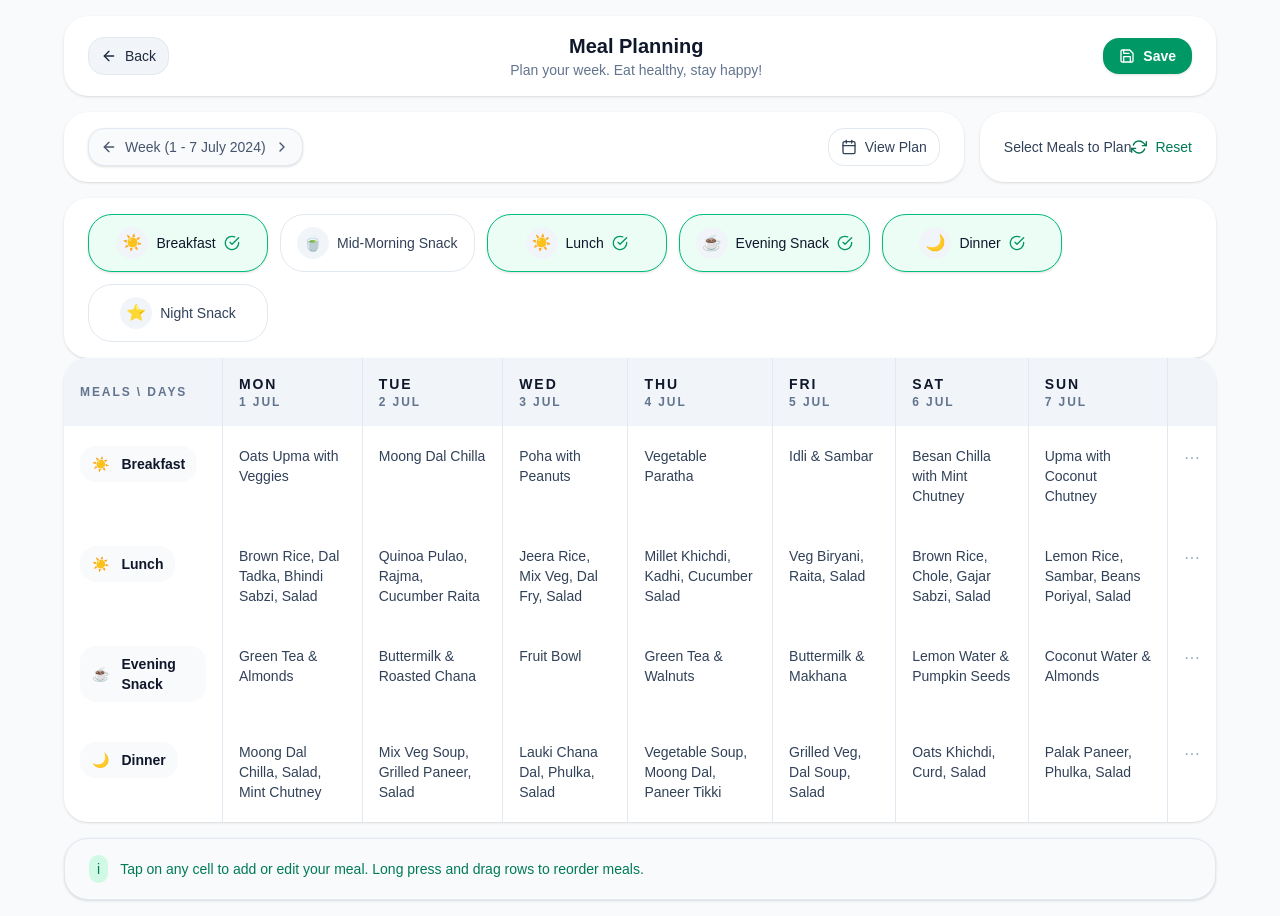
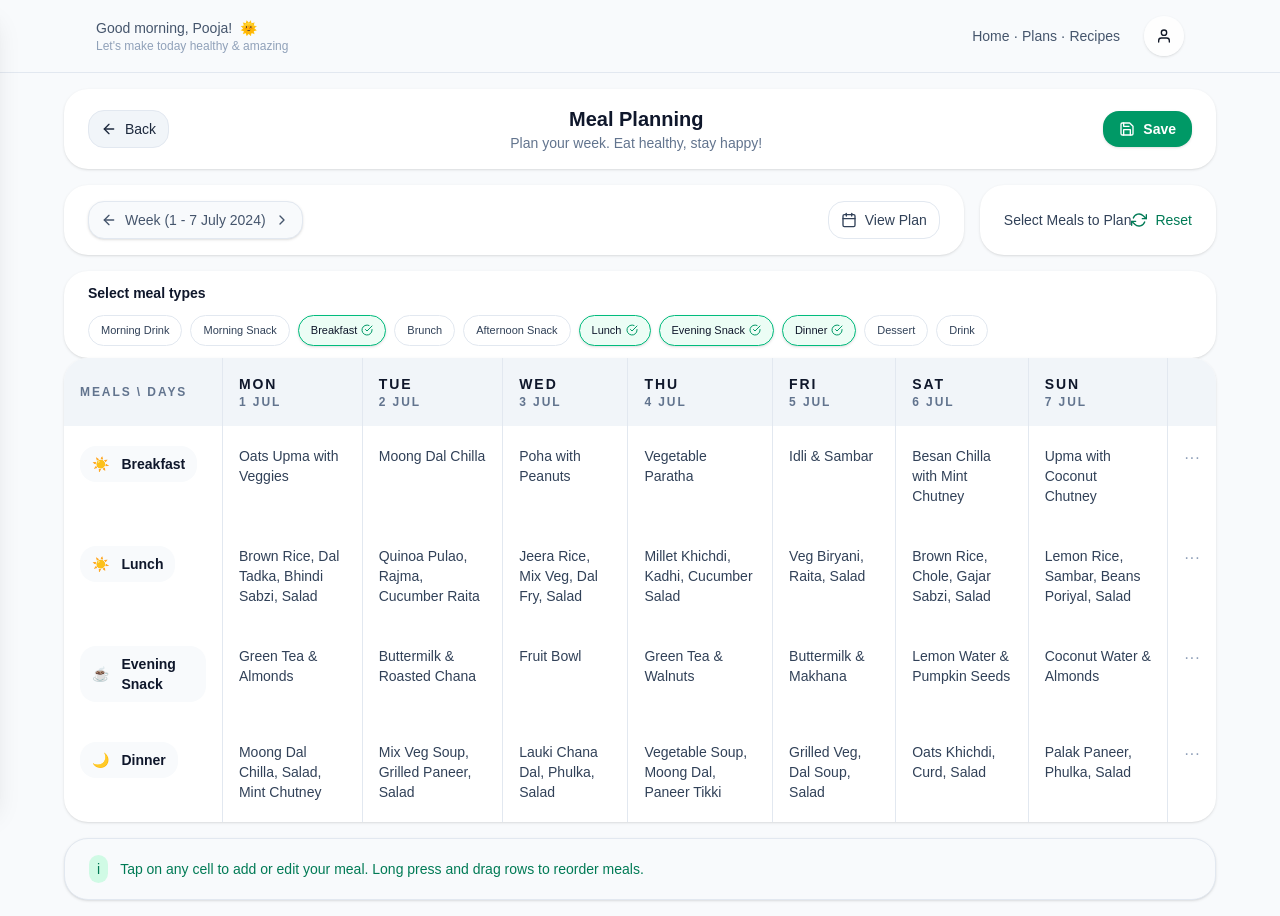
Before and after one commit to pu-vi/kyabanaye, a Next.js app: page /plan in a window 1280 px wide. Built offline with nearby package versions, Linux system fonts and the light colour scheme.

Commit message:
Update meal type pills and synchronized with schema enum

```diff
--- /dev/null
+++ b/app/components/AppHeader.tsx
@@ -0,0 +1,46 @@
+"use client";
+
+import { useState } from "react";
+import { FiMenu, FiUser } from "react-icons/fi";
+import Drawer from "./Drawer";
+
+export default function AppHeader() {
+  const [drawerOpen, setDrawerOpen] = useState(false);
+
+  return (
+    <>
+      <Drawer open={drawerOpen} onClose={() => setDrawerOpen(false)} />
+      <header className="bg-slate-50 border-b border-slate-200">
+        <div className="mx-auto max-w-6xl px-4 py-4 sm:px-6 lg:px-8">
+          <div className="flex items-center justify-between gap-4">
+            <div className="flex items-center gap-3">
+              <button
+                aria-label="menu"
+                className="p-2 rounded-2xl bg-white text-slate-800 shadow-sm lg:hidden"
+                onClick={() => setDrawerOpen(true)}
+              >
+                <FiMenu size={20} />
+              </button>
+              <div className="text-left">
+                <p className="text-sm text-slate-600">
+                  Good morning, Pooja! <span className="ml-1">🌞</span>
+                </p>
+                <p className="text-xs text-slate-400">
+                  Let's make today healthy & amazing
+                </p>
+              </div>
+            </div>
+            <div className="hidden lg:flex lg:items-center lg:gap-6">
+              <nav className="text-sm text-slate-600">
+                Home · Plans · Recipes
+              </nav>
+              <div className="w-10 h-10 rounded-full bg-white/80 flex items-center justify-center shadow">
+                <FiUser />
+              </div>
+            </div>
+          </div>
+        </div>
+      </header>
+    </>
+  );
+}
--- a/app/components/Drawer.tsx
+++ b/app/components/Drawer.tsx
@@ -5,7 +5,7 @@ import { usePathname } from "next/navigation";
 import { FiX, FiCalendar, FiGrid, FiBookOpen, FiList } from "react-icons/fi";
 
 const links = [
-  { href: "/plan/today", label: "Today's Plan", icon: FiCalendar },
+  { href: "/", label: "Today's Plan", icon: FiCalendar },
   { href: "/plan", label: "Weekly Plan", icon: FiGrid },
   { href: "/menu", label: "My Menu", icon: FiBookOpen },
   { href: "/dish", label: "Dishes", icon: FiList },
--- a/app/layout.tsx
+++ b/app/layout.tsx
@@ -1,6 +1,7 @@
 import type { Metadata } from "next";
 import { Geist, Geist_Mono } from "next/font/google";
 import { Providers } from "./providers";
+import AppHeader from "./components/AppHeader";
 import "./globals.css";
 
 const geistSans = Geist({
@@ -29,7 +30,10 @@ export default function RootLayout({
       className={`${geistSans.variable} ${geistMono.variable} h-full antialiased`}
     >
       <body className="min-h-full flex flex-col">
-        <Providers>{children}</Providers>
+        <Providers>
+          <AppHeader />
+          {children}
+        </Providers>
       </body>
     </html>
   );
--- a/app/page.tsx
+++ b/app/page.tsx
@@ -1,14 +1,10 @@
 "use client";
 
-import { useState } from "react";
 import Image from "next/image";
-import { FiMenu, FiChevronLeft, FiChevronRight, FiUser } from "react-icons/fi";
+import { FiChevronLeft, FiChevronRight, FiUser } from "react-icons/fi";
 import BottomNav from "./components/BottomNav";
-import Drawer from "./components/Drawer";
 
 export default function Home() {
-  const [drawerOpen, setDrawerOpen] = useState(false);
-
   const days = [
     { short: "Fri", date: 4 },
     { short: "Sat", date: 5 },
@@ -62,47 +58,40 @@ export default function Home() {
 
   return (
     <div className="min-h-screen bg-white p-4">
-      <Drawer open={drawerOpen} onClose={() => setDrawerOpen(false)} />
       <div className="max-w-6xl mx-auto">
-        <header className="flex items-center justify-between">
-          <div className="flex items-center gap-3">
-            <button aria-label="menu" className="p-2 lg:hidden" onClick={() => setDrawerOpen(true)}>
-              <FiMenu size={20} />
-            </button>
-            <div className="text-left">
-              <p className="text-sm text-slate-600">Good morning, Pooja! <span className="ml-1">🌞</span></p>
-              <p className="text-xs text-slate-400">Let's make today healthy & amazing</p>
-            </div>
-          </div>
-          <div className="hidden lg:flex lg:items-center lg:gap-6">
-            <nav className="text-sm text-slate-600">Home · Plans · Recipes</nav>
-            <div className="w-10 h-10 rounded-full bg-white/80 flex items-center justify-center shadow">
-              <FiUser />
-            </div>
-          </div>
-        </header>
-
         <div className="mt-6 lg:flex lg:gap-8">
           <div className="lg:w-2/3">
             <section>
               <div className="flex items-center gap-3 overflow-x-auto pb-3">
-                <button className="p-2 rounded-md bg-white/60 shadow"><FiChevronLeft /></button>
+                <button className="p-2 rounded-md bg-white/60 shadow">
+                  <FiChevronLeft />
+                </button>
                 {days.map((d) => (
-                  <div key={d.date} className={`flex-shrink-0 w-16 text-center p-2 rounded-xl ${d.active ? 'bg-emerald-600 text-white' : 'bg-white'}`}>
+                  <div
+                    key={d.date}
+                    className={`flex-shrink-0 w-16 text-center p-2 rounded-xl ${d.active ? "bg-emerald-600 text-white" : "bg-white"}`}
+                  >
                     <div className="text-xs">{d.short}</div>
                     <div className="text-lg font-semibold">{d.date}</div>
                     <div className="text-[10px]">Jul</div>
                   </div>
                 ))}
-                <button className="p-2 rounded-md bg-white/60 shadow"><FiChevronRight /></button>
+                <button className="p-2 rounded-md bg-white/60 shadow">
+                  <FiChevronRight />
+                </button>
               </div>
             </section>
 
             <main className="mt-4 space-y-4 pb-32">
               {meals.map((m) => (
-                <article key={m.title} className="flex items-center justify-between bg-white rounded-xl p-3 shadow">
+                <article
+                  key={m.title}
+                  className="flex items-center justify-between bg-white rounded-xl p-3 shadow"
+                >
                   <div className="flex items-center gap-3">
-                    <div className={`p-3 rounded-full ${m.iconBg} w-12 h-12`}></div>
+                    <div
+                      className={`p-3 rounded-full ${m.iconBg} w-12 h-12`}
+                    ></div>
                     <div>
                       <div className="flex items-center gap-2">
                         <h3 className="text-base font-semibold">{m.title}</h3>
@@ -113,7 +102,13 @@ export default function Home() {
                     </div>
                   </div>
                   <div className="w-20 h-20 rounded-lg overflow-hidden bg-gray-100">
-                    <Image src={m.image} alt="dish" width={80} height={80} className="object-cover" />
+                    <Image
+                      src={m.image}
+                      alt="dish"
+                      width={80}
+                      height={80}
+                      className="object-cover"
+                    />
                   </div>
                 </article>
               ))}
@@ -125,10 +120,16 @@ export default function Home() {
               <div className="bg-white rounded-2xl p-6 shadow">
                 <h4 className="text-sm text-slate-500">Viewing plan</h4>
                 <p className="mt-1 text-xl font-semibold">My Meal Plan</p>
-                <p className="mt-4 text-sm text-slate-600">Default Meal Plan (Admin)</p>
+                <p className="mt-4 text-sm text-slate-600">
+                  Default Meal Plan (Admin)
+                </p>
                 <div className="mt-6 flex justify-between">
-                  <button className="px-4 py-2 border border-emerald-500 text-emerald-700 rounded-lg">View & Edit</button>
-                  <button className="px-4 py-2 bg-emerald-600 text-white rounded-lg">Use Plan</button>
+                  <button className="px-4 py-2 border border-emerald-500 text-emerald-700 rounded-lg">
+                    View & Edit
+                  </button>
+                  <button className="px-4 py-2 bg-emerald-600 text-white rounded-lg">
+                    Use Plan
+                  </button>
                 </div>
               </div>
             </div>
--- a/app/plan/page.tsx
+++ b/app/plan/page.tsx
@@ -1,5 +1,6 @@
 "use client";
 
+import type { MealType } from "@prisma/client";
 import {
   FiArrowLeft,
   FiCalendar,
@@ -9,13 +10,21 @@ import {
   FiSave,
 } from "react-icons/fi";
 
-const mealTypes = [
-  { id: "breakfast", label: "Breakfast", icon: "☀️", checked: true },
-  { id: "midMorning", label: "Mid-Morning Snack", icon: "🍵", checked: false },
-  { id: "lunch", label: "Lunch", icon: "☀️", checked: true },
-  { id: "evening", label: "Evening Snack", icon: "☕", checked: true },
-  { id: "dinner", label: "Dinner", icon: "🌙", checked: true },
-  { id: "night", label: "Night Snack", icon: "⭐", checked: false },
+const mealTypes: Array<{
+  id: MealType;
+  label: string;
+  checked: boolean;
+}> = [
+  { id: "MORNING_DRINK", label: "Morning Drink", checked: false },
+  { id: "MORNING_SNACK", label: "Morning Snack", checked: false },
+  { id: "BREAKFAST", label: "Breakfast", checked: true },
+  { id: "BRUNCH", label: "Brunch", checked: false },
+  { id: "AFTERNOON_SNACK", label: "Afternoon Snack", checked: false },
+  { id: "LUNCH", label: "Lunch", checked: true },
+  { id: "EVENING_SNACK", label: "Evening Snack", checked: true },
+  { id: "DINNER", label: "Dinner", checked: true },
+  { id: "DESSERT", label: "Dessert", checked: false },
+  { id: "DRINK", label: "Drink", checked: false },
 ];
 
 const weekDays = [
@@ -127,19 +136,21 @@ export default function PlanPage() {
           </div>
         </div>
 
-        <div className="mt-4 rounded-3xl bg-white px-4 py-4 shadow-sm sm:px-6">
-          <div className="flex flex-wrap gap-3">
+        <div className="mt-4 rounded-3xl bg-white px-4 py-3 shadow-sm sm:px-6">
+          <div className="mb-3">
+            <h2 className="text-sm font-semibold text-slate-900">
+              Select meal types
+            </h2>
+          </div>
+          <div className="flex flex-wrap items-center gap-2">
             {mealTypes.map((meal) => (
               <button
                 key={meal.id}
-                className={`inline-flex min-w-[180px] items-center justify-center gap-2 rounded-3xl border px-4 py-3 text-left text-sm font-medium transition ${meal.checked ? "border-emerald-500 bg-emerald-50 text-slate-900 shadow-sm" : "border-slate-200 bg-white text-slate-700 hover:border-slate-300"}`}
+                className={`inline-flex items-center gap-1 rounded-full border px-3 py-1.5 text-[11px] font-medium transition ${meal.checked ? "border-emerald-500 bg-emerald-50 text-slate-900 shadow-sm" : "border-slate-200 bg-white text-slate-700 hover:border-slate-300"}`}
               >
-                <span className="flex h-8 w-8 items-center justify-center rounded-full bg-slate-100 text-base">
-                  {meal.icon}
-                </span>
                 <span>{meal.label}</span>
                 {meal.checked && (
-                  <FiCheckCircle size={16} className="text-emerald-600" />
+                  <FiCheckCircle size={12} className="text-emerald-600" />
                 )}
               </button>
             ))}
```
